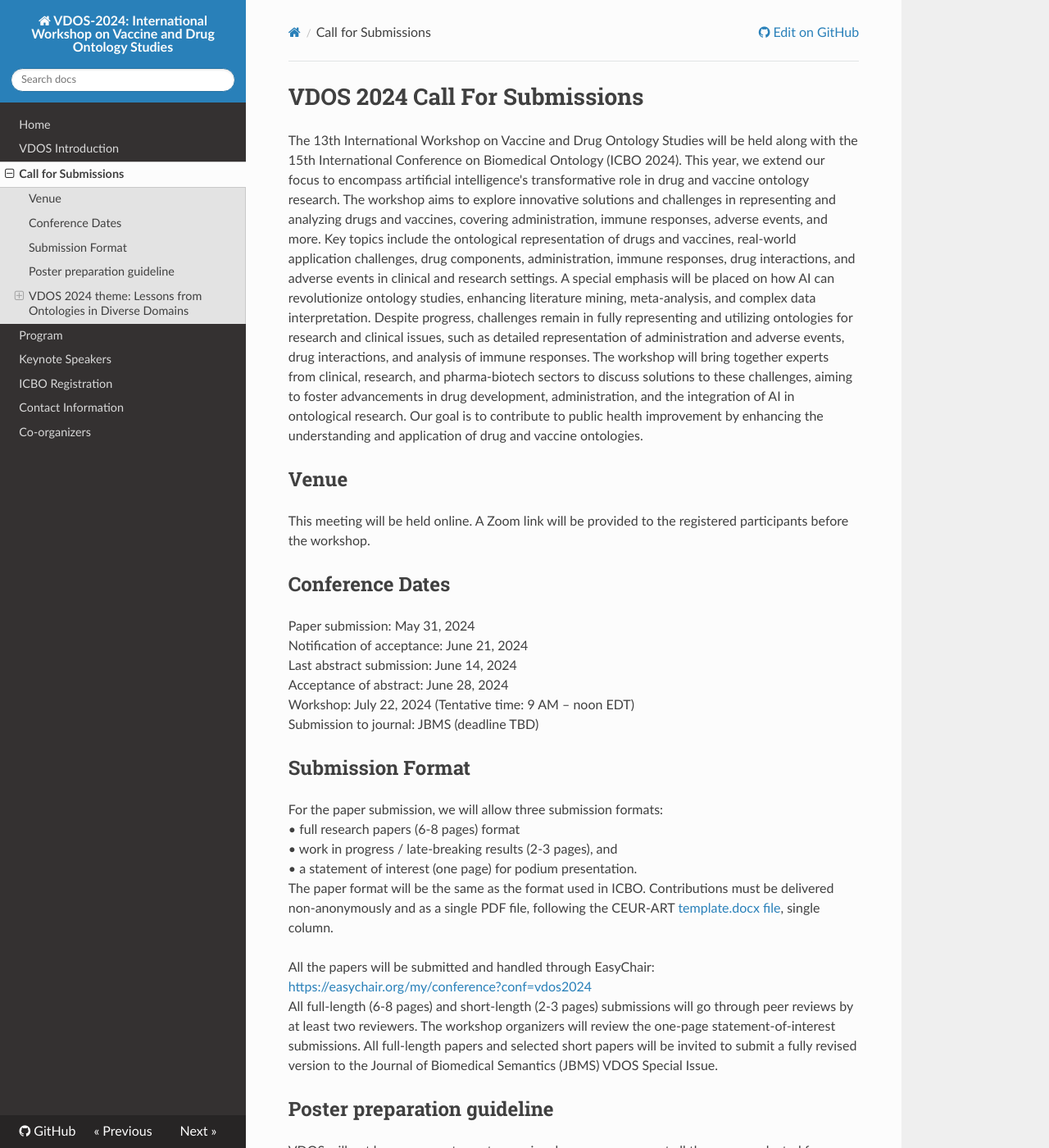
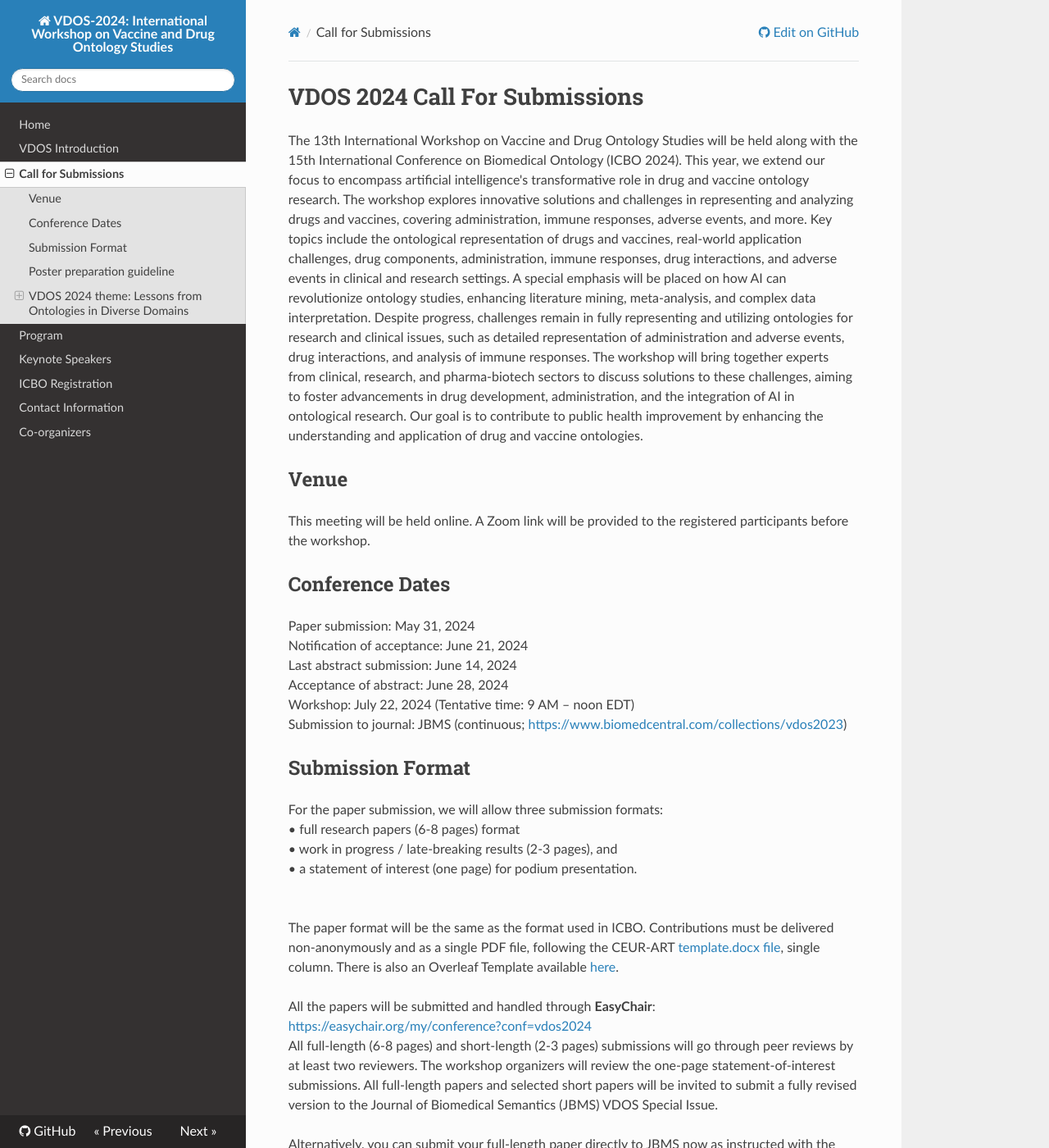
Before and after one commit to vdos-workshop/vdos2024, an MkDocs documentation site: the page built from docs/call-for-submissions.md, in a window 1280 px wide and 1400 px high. Shown: the whole window at 82% size. Built offline with MkDocs 1.6.1, drawn with Linux system fonts in a browser that asks for light colours; nearby versions of some CDN libraries; some of the changed text lies outside the part shown.

Commit message:
Update call-for-submissions.md

```diff
--- a/docs/call-for-submissions.md
+++ b/docs/call-for-submissions.md
@@ -1,6 +1,6 @@
 # VDOS 2024 Call For Submissions
 
-The 13th International Workshop on Vaccine and Drug Ontology Studies will be held along with the 15th International Conference on Biomedical Ontology (ICBO 2024). This year, we extend our focus to encompass artificial intelligence's transformative role in drug and vaccine ontology research. The workshop aims to explore innovative solutions and challenges in representing and analyzing drugs and vaccines, covering administration, immune responses, adverse events, and more. Key topics include the ontological representation of drugs and vaccines, real-world application challenges, drug components, administration, immune responses, drug interactions, and adverse events in clinical and research settings. A special emphasis will be placed on how AI can revolutionize ontology studies, enhancing literature mining, meta-analysis, and complex data interpretation. Despite progress, challenges remain in fully representing and utilizing ontologies for research and clinical issues, such as detailed representation of administration and adverse events, drug interactions, and analysis of immune responses. The workshop will bring together experts from clinical, research, and pharma-biotech sectors to discuss solutions to these challenges, aiming to foster advancements in drug development, administration, and the integration of AI in ontological research. Our goal is to contribute to public health improvement by enhancing the understanding and application of drug and vaccine ontologies.
+The 13th International Workshop on Vaccine and Drug Ontology Studies will be held along with the 15th International Conference on Biomedical Ontology (ICBO 2024). This year, we extend our focus to encompass artificial intelligence's transformative role in drug and vaccine ontology research. The workshop explores innovative solutions and challenges in representing and analyzing drugs and vaccines, covering administration, immune responses, adverse events, and more. Key topics include the ontological representation of drugs and vaccines, real-world application challenges, drug components, administration, immune responses, drug interactions, and adverse events in clinical and research settings. A special emphasis will be placed on how AI can revolutionize ontology studies, enhancing literature mining, meta-analysis, and complex data interpretation. Despite progress, challenges remain in fully representing and utilizing ontologies for research and clinical issues, such as detailed representation of administration and adverse events, drug interactions, and analysis of immune responses. The workshop will bring together experts from clinical, research, and pharma-biotech sectors to discuss solutions to these challenges, aiming to foster advancements in drug development, administration, and the integration of AI in ontological research. Our goal is to contribute to public health improvement by enhancing the understanding and application of drug and vaccine ontologies.
 
 ## Venue
 
@@ -12,16 +12,19 @@ Notification of acceptance: June 21, 2024<BR>
 Last abstract submission: June 14, 2024<BR>
 Acceptance of abstract: June 28, 2024<BR>
 Workshop: July 22, 2024 (Tentative time: 9 AM – noon EDT) <BR>
-Submission to journal: JBMS (deadline TBD)<BR>
+Submission to journal: JBMS (continuous; [https://www.biomedcentral.com/collections/vdos2023](https://www.biomedcentral.com/collections/vdos2023))<BR>
 
 ## Submission Format
 For the paper submission, we will allow three submission formats:<BR>
 •	full research papers (6-8 pages) format<BR>
 •	work in progress / late-breaking results (2-3 pages), and<BR>
-•	a statement of interest (one page) for podium presentation.<BR>
-The paper format will be the same as the format used in ICBO. Contributions must be delivered non-anonymously and as a single PDF file, following the CEUR-ART [template.docx file](https://www.icbo2024.ncor-brasil.org/papers/CEUR-Template-1col.docx), single column.
+•	a statement of interest (one page) for podium presentation.<BR><BR>
 
-All the papers will be submitted and handled through EasyChair: [https://easychair.org/my/conference?conf=vdos2024](https://easychair.org/my/conference?conf=vdos2024) <BR>All full-length (6-8 pages) and short-length (2-3 pages) submissions will go through peer reviews by at least two reviewers. The workshop organizers will review the one-page statement-of-interest submissions. All full-length papers and selected short papers will be invited to submit a fully revised version to the Journal of Biomedical Semantics (JBMS) VDOS Special Issue.
+The paper format will be the same as the format used in ICBO. Contributions must be delivered non-anonymously and as a single PDF file, following the CEUR-ART [template.docx file](https://www.icbo2024.ncor-brasil.org/papers/CEUR-Template-1col.docx), single column. There is also an Overleaf Template available [here](https://www.overleaf.com/latex/templates/template-for-submissions-to-ceur-workshop-proceedings-ceur-ws-dot-org/wqyfdgftmcfw).<br>
+
+All the papers will be submitted and handled through <b>EasyChair</b>: [https://easychair.org/my/conference?conf=vdos2024](https://easychair.org/my/conference?conf=vdos2024) <BR>All full-length (6-8 pages) and short-length (2-3 pages) submissions will go through peer reviews by at least two reviewers. The workshop organizers will review the one-page statement-of-interest submissions. All full-length papers and selected short papers will be invited to submit a fully revised version to the Journal of Biomedical Semantics (JBMS) VDOS Special Issue.
+
+Alternatively, you can submit your full-length paper directly to JBMS now as instructed with the JBMS VDOS collection link above; however, there is no guarantee that the journal submission will be reviewed in time with feedback before the workshop. These JBMS-direct papers should follow and meet the [JBMS guidelines](https://jbiomedsci.biomedcentral.com/submission-guidelines). Note that JBMS does not have strict length and page limits.
 
 ## Poster preparation guideline
 VDOS will not have a separate poster session; however, we expect all the papers selected for presentation will be encouraged to present a poster at the main ICBO conference.
```
